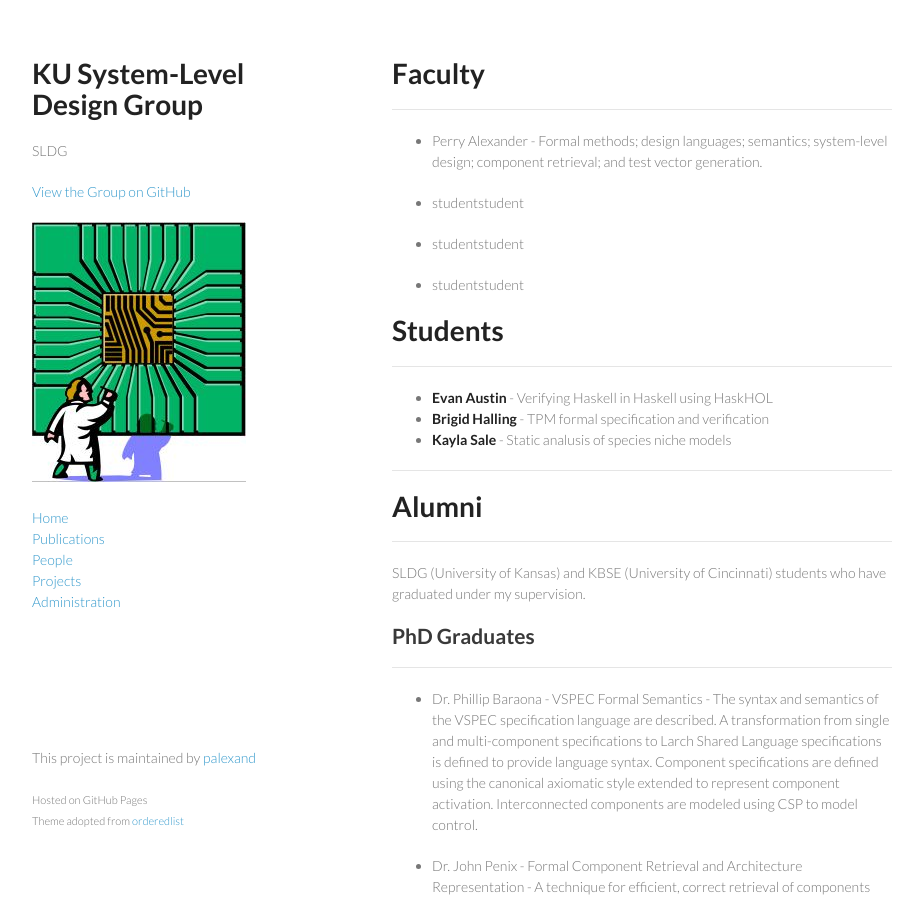
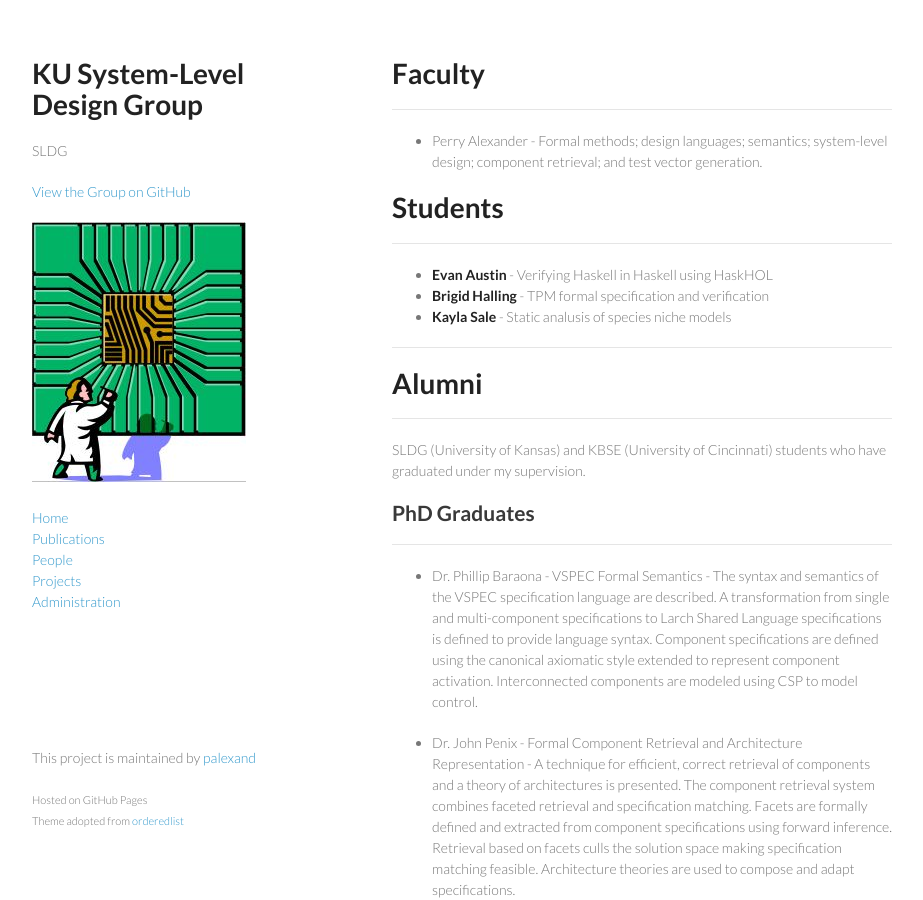
Before and after one commit to ku-sldg/ku-sldg.github.io, a Jekyll site: the page built from people.md, in a window 1280 px wide and 900 px high. Shown: the whole window, without its empty margins (178-1101 px from the left). Built offline with Jekyll 4.4.1, drawn with Linux system fonts in a browser that asks for light colours.

Commit message:
fixing people page to use data

```diff
--- a/people.md
+++ b/people.md
@@ -8,13 +8,10 @@ title: People
 -----
 
 {% for person in site.data.people %}
-
 {% if person.role == "faculty" %}
 * {{ person.name }} - {{ person.description }}
 {% else %}
-* {{ person.role }}{{ person.role }}
 {% endif %}
-
 {% endfor %}
 
 # Students
```
